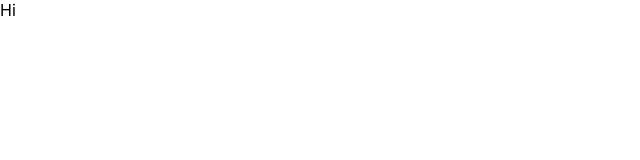
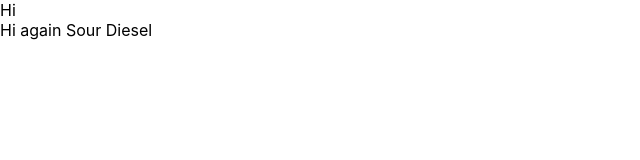
Before and after one commit to ryanmeinzer/colliebuddz, a React (Create React App) app in the folder colliebuddz/: page / in a window 1280 px wide. Shown: the top 160 px of the page, without its empty margins (0-640 px from the left). Built offline with nearby package versions, Linux system fonts and the light colour scheme.

Commit message:
beginning parent child component structure with props as data model in parent

```diff
--- a/colliebuddz/src/App.js
+++ b/colliebuddz/src/App.js
@@ -1,8 +1,36 @@
 import './App.css'
+import Summary from './Summary.js'
+import BusinessStats from './BusinessStats.js'
+import ConsumerStats from './ConsumerStats.js'
+
+const data = {
+    summary: {
+      name: 'Sour Diesel',
+      image: '',
+      description: ''
+    },
+    businessStats: {
+      difficulty: '',
+      yield: '',
+      flowering: ''
+    },
+    consumerStats: {
+      effects: {
+        first: 34,
+        second: 63,
+        third: 78
+      }
+    }
+}
 
 function App() {
   return (
-    <div>Hi</div>
+    <>
+      <div>Hi</div>
+      < Summary data={data.summary} />
+      {/* < BusinessStats data={data.businessStats} />
+      < ConsumerStats data={data.consumerStats} /> */}
+    </>
   )
 }
 
--- /dev/null
+++ b/colliebuddz/src/Summary.js
@@ -0,0 +1,9 @@
+const Summary = (props) => {
+
+    console.log(props)
+    return (
+        <div>Hi again {props.data.name}</div>
+    )
+}
+
+export default Summary
```
Also changed, not shown: colliebuddz/src/BusinessStats.js (added), colliebuddz/src/ConsumerStats.js (added).
